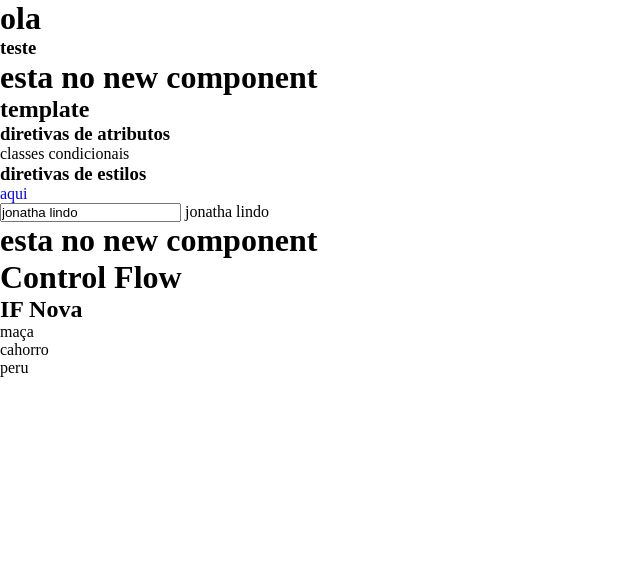
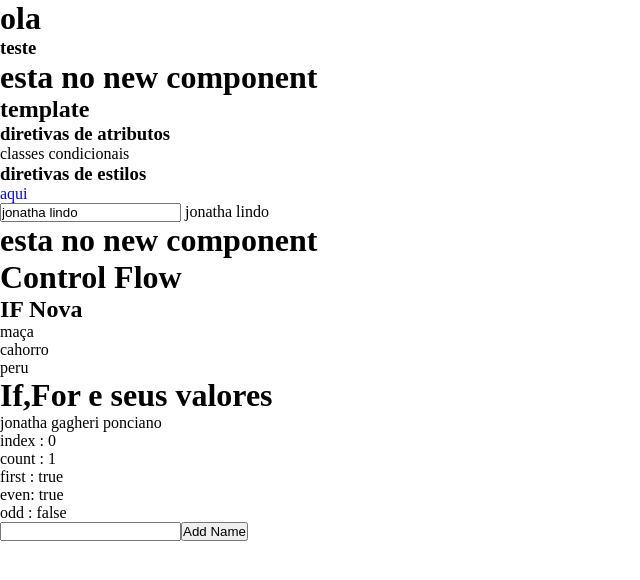
Before and after one commit to JonathaCoder/AulaAngularJs, an Angular app: page / in a window 1280 px wide. Shown: the top 580 px of the page, without its empty margins (0-640 px from the left). Built offline with nearby package versions, Linux system fonts and the light colour scheme.

Commit message:
@for e seus valores

```diff
--- a/src/app/components/template/template-flow/template-flow.component.html
+++ b/src/app/components/template/template-flow/template-flow.component.html
@@ -21,3 +21,24 @@
  </ul>
 <h2></h2>
 </ng-container> -->
+
+<h1>If,For e seus valores</h1>
+
+@for (item of itens; track item.name;
+let i = $index;
+let c = $count;
+let f = $first;
+let e = $even;
+let o = $odd;
+) {
+  <p>{{item.name}}</p>
+  <p>index : {{i}}</p>
+  <p>count : {{c}}</p>
+  <p>first : {{f}}</p>
+  <p> even: {{e}}</p>
+  <p>odd : {{o}}</p>
+}
+
+<input #name type="text">
+
+<button (click)="addName(name.value)">Add Name</button>
--- a/src/app/components/template/template-flow/template-flow.component.ts
+++ b/src/app/components/template/template-flow/template-flow.component.ts
@@ -12,8 +12,14 @@ import { Observable, ObservableInput, Observer, delay, of } from 'rxjs';
 export class TemplateFlowComponent {
 public isTrue = true
 
+public itens = [{name:'jonatha gagheri ponciano'}];;
 
 public Dados:Observable<string[]> = of([
 'maça','cahorro','peru'
 ]).pipe(delay(3000))
+
+
+public addName(value: string){
+  this.itens.push({name:value})
 }
+}
```
